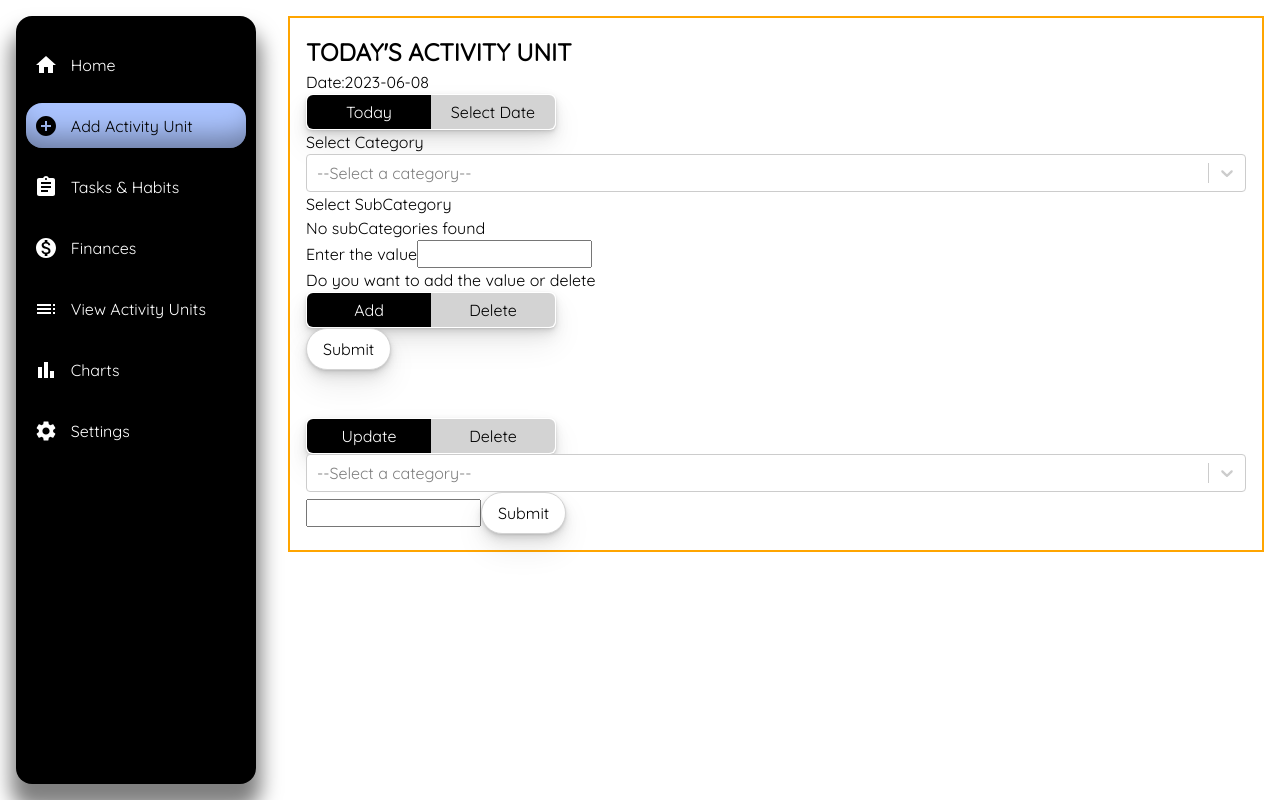
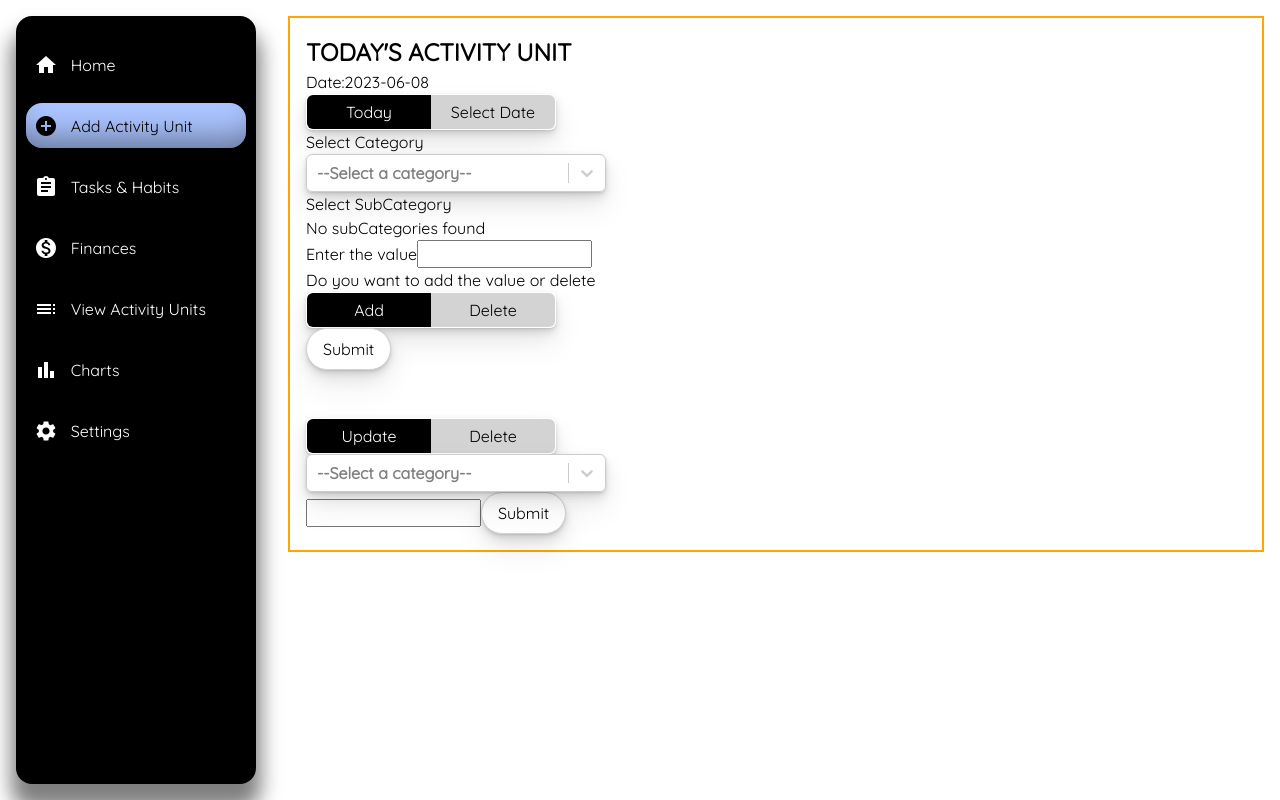
Before and after one commit to berkaysson/lifemap, a React (Create React App) app: page /edit-activity-unit in a window 1280 px wide. Built offline with nearby package versions, Linux system fonts and the light colour scheme.

Commit message:
Implement StyledSelect

```diff
--- a/src/Components/Categories/CategoriesForm.js
+++ b/src/Components/Categories/CategoriesForm.js
@@ -6,6 +6,7 @@ import Button from "../Wrappers/Styled-Elements/Button";
 import ToggleButton from "../Wrappers/Styled-Elements/ToggleButton";
 import CategorySubCategorySelect from "./CategorySubCategorySelect.js";
 import FormWrapper from "../Wrappers/Styled-Wrappers/FormWrapper";
+import { StyledSelect } from "../Wrappers/Styled-Elements/StyledSelect";
 
 const CategoryUpdateFormWrapper = styled.div``;
 
@@ -90,7 +91,7 @@ const CategoriesForm = ({
         return (
           <>
             <FormWrapper onSubmit={submitHandler}>
-              <Select
+              <StyledSelect
                 value={selectedCategory}
                 options={categoryOptions}
                 onChange={categorySelectHandler}
--- a/src/Components/Categories/CategorySubCategorySelect.js
+++ b/src/Components/Categories/CategorySubCategorySelect.js
@@ -2,6 +2,7 @@ import { useState, useEffect } from "react";
 
 import Select from "react-select";
 import SubCategorySelect from "../Wrappers/SubCategorySelect";
+import { StyledSelect } from "../Wrappers/Styled-Elements/StyledSelect";
 
 const CategorySubCategorySelect = ({ categories, onSubCategorySelect }) => {
   const [selectedCategory, setSelectedCategory] = useState(null);
@@ -64,7 +65,7 @@ const CategorySubCategorySelect = ({ categories, onSubCategorySelect }) => {
   return (
     <div>
       <label>Select Category</label>
-      <Select
+      <StyledSelect
         onChange={categorySelectionHandler}
         options={categoryOptions}
         placeholder="--Select a category--"
--- a/src/Components/Wrappers/SubCategorySelect.js
+++ b/src/Components/Wrappers/SubCategorySelect.js
@@ -1,6 +1,7 @@
 import { useEffect } from "react";
 import { useState } from "react";
 import Select from "react-select";
+import { StyledSelect } from "./Styled-Elements/StyledSelect";
 
 const SubCategorySelect = ({
   options,
@@ -31,7 +32,7 @@ const SubCategorySelect = ({
     <>
       {options && options.length > 0 ? (
         <>
-          <Select
+          <StyledSelect
             onChange={handleSelectChange}
             options={options}
             placeholder={placeholder}
```
